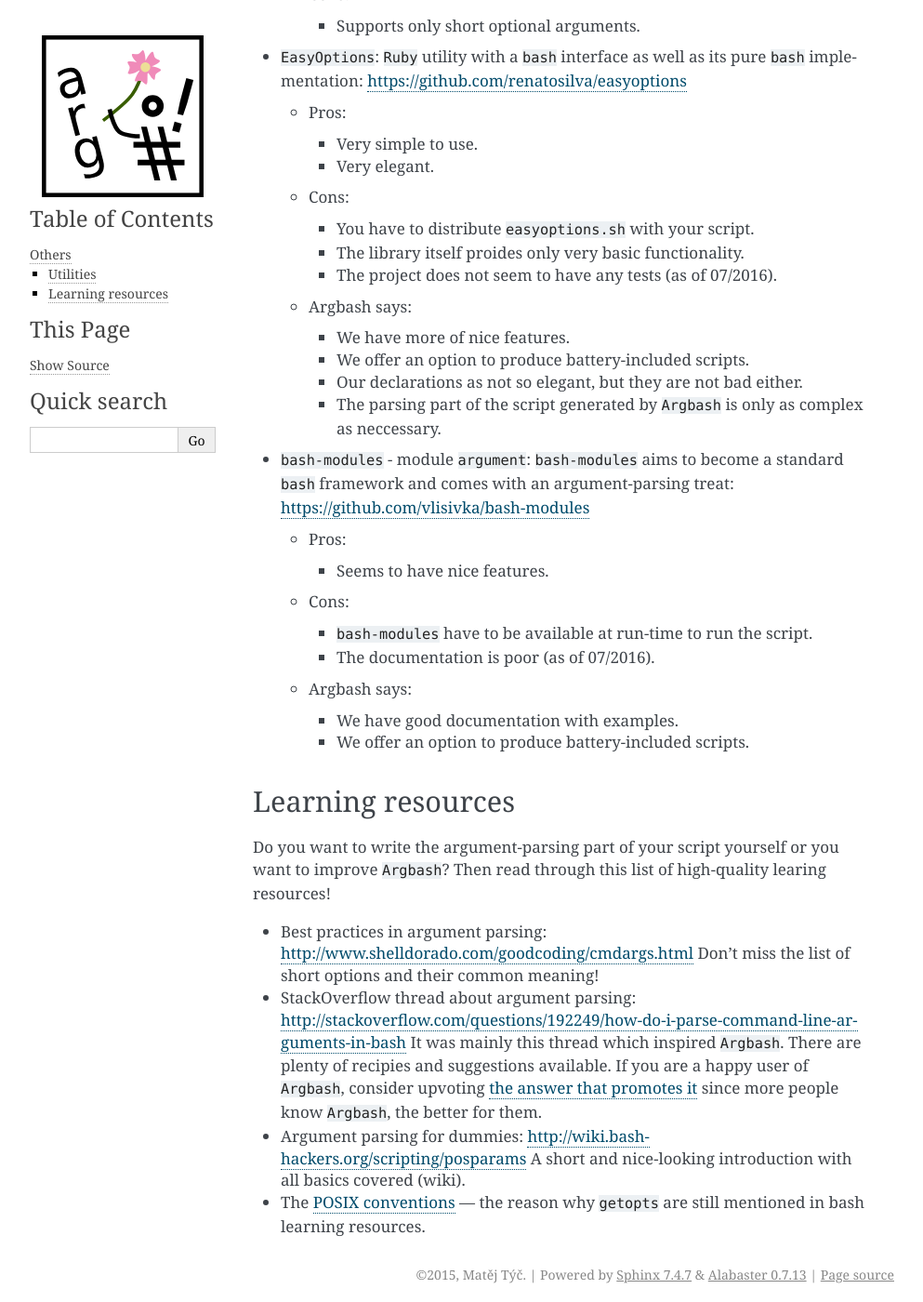
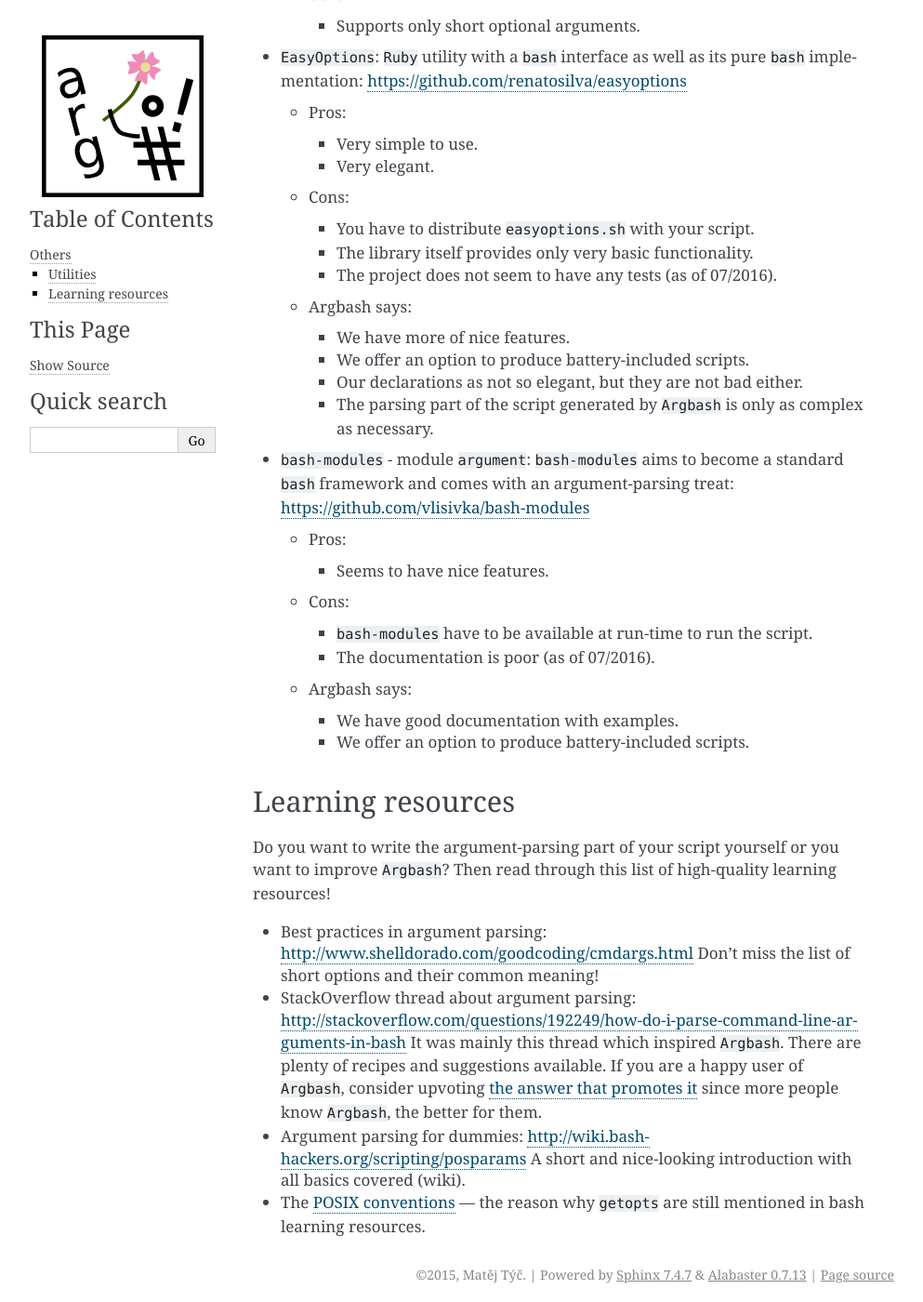
Before and after one commit to matejak/argbash, a Sphinx documentation site: the page built from doc/others.rst, in a window 1280 px wide and 1400 px high, scrolled down 1285 px. Shown: the whole window at 93% size, without its empty margins (148-1141 px from the left). Built offline with Sphinx 7.4.7, drawn with Linux system fonts in a browser that asks for light colours; some of the changed text lies outside the part shown.

Commit message:
[docs] Spelling and typos fixes

```diff
--- a/doc/index.rst
+++ b/doc/index.rst
@@ -5,7 +5,7 @@
 -------
 
 ``Argbash`` (`<https://argbash.io>`_) is a ``bash`` code generator that can assist you in writing scripts that accept arguments.
-You declare arguments that your script should use in few lines and then, you run ``Argbash`` on those declarations to get a parsing code that can be used on all platforms that have ``bash`` (Linux, OSX, MS Windows, ...).
+You declare arguments that your script should use in a few lines and then, you run ``Argbash`` on those declarations to get a parsing code that can be used on all platforms that have ``bash`` (Linux, macOS, MS Windows, ...).
 
 You :ref:`can have <file_layout>` your parsing code in the script, you can have ``Argbash`` to help you to use it as a ``bash`` library, or you can generate the library yourself and include it yourself too, it's up to you.
 A basic template generator ``argbash-init`` is part of the package, and you can :ref:`get started with it <quickstart_init>` in a couple of seconds.
@@ -96,7 +96,7 @@
 Then, it means that we need following arguments:
 
 * One mandatory positional argument.
-  (In other words, an argument that must be passed and that is not preceeded by options)
+  (In other words, an argument that must be passed and that is not preceded by options)
 * Four optional arguments:
 
   * ``--option`` that accepts one value,
@@ -149,7 +149,7 @@
 
 .. warning::
 
-  Please read this carefuly.
+  Please read this carefully.
 
 #. The square brackets in your script should match (i.e. every opening square bracket ``[`` should be followed at some point by a closing square bracket ``]``).
    More precisely, the number of closing square brackets ``]`` must not exceed the number of opening ``[``.
--- a/doc/install.rst
+++ b/doc/install.rst
@@ -29,7 +29,7 @@
 * Tinkerers --- people that come in contact with ``Argbash`` internals, typically curious Developers.
 
 * ``bash >= 3.0`` --- this is obvious, everybody needs ``bash``. There is only one exception --- in cases of simple scripts, a ``POSIX`` shell s.a. ``dash`` will be enough for Users.
-* ``autoconf >= 2.63`` --- ``Argbash`` is written in a ``m4`` language extension called ``m4sugar``, which is contained in ``autoconf``. Developers and Tinkerers need this. ``autoconf`` is available on Linux, OSX, BSDs and can be installed on MS Windows.
+* ``autoconf >= 2.63`` --- ``Argbash`` is written in a ``m4`` language extension called ``m4sugar``, which is contained in ``autoconf``. Developers and Tinkerers need this. ``autoconf`` is available on Linux, macOS, BSDs and can be installed on MS Windows.
 * ``grep``, ``sed``, ``coreutils`` --- The ``argbash`` script uses ``grep``, ``sed``, ``cat``, and ``test``. If you have ``autoconf``, you probably have those already.
 * ``GNU Make >= 4.0`` --- the project uses Makefiles to perform a wide variety of tasks, although it is more of interest to Tinkerers.
 
@@ -65,7 +65,7 @@
 
 * ``make install [PREFIX=foo]`` runs the installation into the prefix you can specify (default is ``$(HOME)/.local``).
   This will install the ``argbash`` script (notice the missing ``.sh`` extension) into ``$PREFIX/bin`` (and some support files into ``$PREFIX/lib/argbash``).
-* ``make develop [PREFIX=foo]`` is similar to ``make install``, but it installs a wrapper around the local ``bin/argbash``, so any change to the file will be immediatelly reflected for everybody who uses the system-wide one.
+* ``make develop [PREFIX=foo]`` is similar to ``make install``, but it installs a wrapper around the local ``bin/argbash``, so any change to the file will be immediately reflected for everybody who uses the system-wide one.
   This is inspired by Python's ``python setup.py develop`` pattern.
 * ``make uninstall [PREFIX=foo]`` inverse of the above.
 
@@ -82,6 +82,6 @@
 +++++++++
 
 * ``make check`` runs the tests.
-* ``make version VERSION=1.0.0`` sets the projct's version to all corners of the project where it should go.
+* ``make version VERSION=1.0.0`` sets the project's version to all corners of the project where it should go.
 * ``make release [VERSION=1.0.0]`` refreshes date in the ``ChangeLog`` and regenerates all of the stuff (and runs tests).
 * ``make tag`` tags the version.
--- a/doc/others.rst
+++ b/doc/others.rst
@@ -72,7 +72,7 @@
   * Cons:
 
     * You have to distribute ``easyoptions.sh`` with your script.
-    * The library itself proides only very basic functionality.
+    * The library itself provides only very basic functionality.
     * The project does not seem to have any tests (as of 07/2016).
 
   * Argbash says:
@@ -80,7 +80,7 @@
     * We have more of nice features.
     * We offer an option to produce battery-included scripts.
     * Our declarations as not so elegant, but they are not bad either.
-    * The parsing part of the script generated by ``Argbash`` is only as complex as neccessary.
+    * The parsing part of the script generated by ``Argbash`` is only as complex as necessary.
 
 * ``bash-modules`` - module ``argument``: ``bash-modules`` aims to become a standard ``bash`` framework and comes with an argument-parsing treat: https://github.com/vlisivka/bash-modules
 
@@ -102,14 +102,14 @@
 ------------------
 
 Do you want to write the argument-parsing part of your script yourself or you want to improve ``Argbash``?
-Then read through this list of high-quality learing resources!
+Then read through this list of high-quality learning resources!
 
 * Best practices in argument parsing: http://www.shelldorado.com/goodcoding/cmdargs.html
   Don't miss the list of short options and their common meaning!
 
 * StackOverflow thread about argument parsing: http://stackoverflow.com/questions/192249/how-do-i-parse-command-line-arguments-in-bash
   It was mainly this thread which inspired ``Argbash``.
-  There are plenty of recipies and suggestions available.
+  There are plenty of recipes and suggestions available.
   If you are a happy user of ``Argbash``, consider upvoting `the answer that promotes it <http://stackoverflow.com/a/38297066/592892>`_ since more people know ``Argbash``, the better for them.
 
 * Argument parsing for dummies: http://wiki.bash-hackers.org/scripting/posparams
```
Also changed, not shown: other parts of doc/others.rst (+1 -1 lines), doc/guide.rst (+5 -5 lines), doc/usage.rst (+4 -4 lines).
